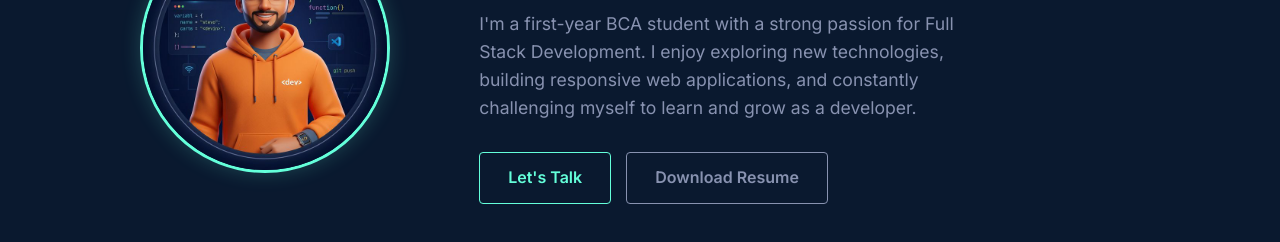
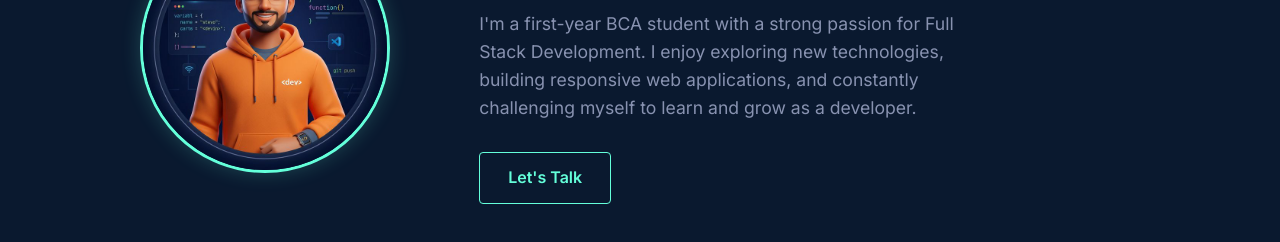
Before and after one commit to chiraggoenka25-ops/portfolio_website, a website: page public/index.html in a window 1280 px wide. Shown: the part 348-590 px from the top of the page. Drawn offline with Linux system fonts and the light colour scheme.

Commit message:
Remove download resume button completely

```diff
--- a/public/index.html
+++ b/public/index.html
@@ -38,10 +38,7 @@
                 <p>I'm a first-year BCA student with a strong passion for Full Stack Development. I enjoy exploring new
                     technologies, building responsive web applications, and constantly challenging myself to learn and
                     grow as a developer.</p>
-                <div class="hero-actions">
-                    <a href="#contact" class="btn">Let's Talk</a>
-                    <a href="#" class="btn btn-outline" download>Download Resume</a>
-                </div>
+                <a href="#contact" class="btn">Let's Talk</a>
             </div>
         </div>
     </section>
--- a/public/style.css
+++ b/public/style.css
@@ -167,22 +167,6 @@ p {
     background: rgba(100, 255, 218, 0.1);
 }
 
-.hero-actions {
-    display: flex;
-    gap: 15px;
-    margin-top: 20px;
-    flex-wrap: wrap;
-}
-.btn-outline {
-    background: transparent;
-    border: 1px solid var(--text-muted);
-    color: var(--text-muted);
-}
-.btn-outline:hover {
-    border-color: var(--text-main);
-    color: var(--text-main);
-    background: rgba(255, 255, 255, 0.05);
-}
 
 .theme-btn {
     background: none;
```
